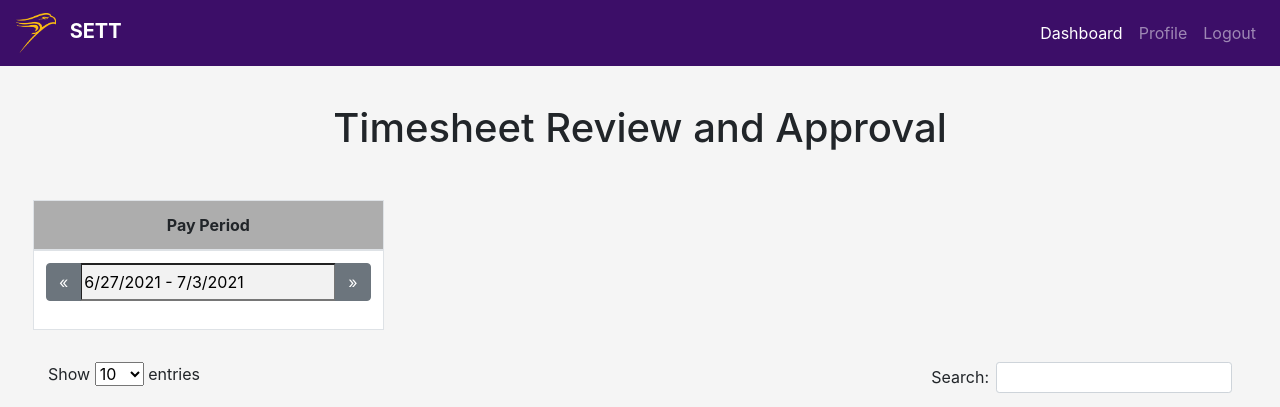
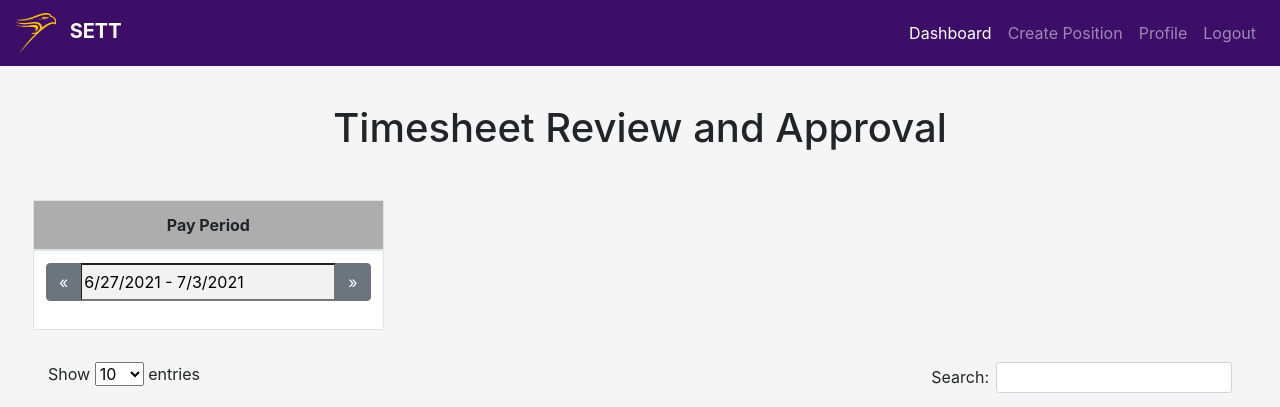
Before and after one commit to saniazi/CP465_Project_SETT, a Django app: template sett/main_app/templates/main_app/supervisor_dashboard.html in a window 1280 px wide. Shown: the top 407 px of the page. Run offline with Django 3.2, Linux system fonts and the light colour scheme; the template is opened without the code that fills it, so the values that code supplies are empty; some libraries are stand-ins or nearby versions.

Commit message:
Fixed navbar links

```diff
--- a/sett/main_app/templates/main_app/base.html
+++ b/sett/main_app/templates/main_app/base.html
@@ -19,13 +19,10 @@
     <script src="https://cdn.jsdelivr.net/npm/bootstrap@4.6.0/dist/js/bootstrap.bundle.min.js" integrity="sha384-Piv4xVNRyMGpqkS2by6br4gNJ7DXjqk09RmUpJ8jgGtD7zP9yug3goQfGII0yAns" crossorigin="anonymous"></script>
 
     <nav class="navbar navbar-expand-sm navbar-dark fixed-top" style="background-color: #3c0e68;">
-        <a class="navbar-brand" href="#">
+        <a class="navbar-brand" href="{% url 'home' %}">
             <img src="{% static 'main_app/images/transparentHalk.png' %}" alt="Logo" width="40" height="40" class="mr-2">
             <strong>SETT</strong>
         </a>
-        <!-- <a class="navbar-brand" href="#">
-            SETT
-        </a> -->
 
         <button class="navbar-toggler" type="button" data-toggle="collapse" data-target="#collapsibleNavbar">
             <span class="navbar-toggler-icon"></span>
@@ -34,15 +31,7 @@
         <!-- Navbar links -->
         <div class="collapse navbar-collapse" id="collapsibleNavbar">
             <ul class="navbar-nav ml-auto">
-                <li class="nav-item active">
-                <a class="nav-link" href="{% url 'dashboard-student' %}">Dashboard</a>
-                </li>
-                <li class="nav-item">
-                <a class="nav-link" href="{% url 'profile' %}">Profile</a>
-                </li>
-                <li class="nav-item">
-                <a class="nav-link" href="{% url 'logout' %}">Logout</a>
-                </li>
+                {% block nav_links %}{% endblock %}
             </ul>
         </div>
     </nav>
--- a/sett/main_app/templates/main_app/supervisor_dashboard.html
+++ b/sett/main_app/templates/main_app/supervisor_dashboard.html
@@ -6,6 +6,20 @@
 <link rel="stylesheet" href="https://cdnjs.cloudflare.com/ajax/libs/bootstrap-datepicker/1.9.0/css/bootstrap-datepicker3.min.css" integrity="sha512-rxThY3LYIfYsVCWPCW9dB0k+e3RZB39f23ylUYTEuZMDrN/vRqLdaCBo/FbvVT6uC2r0ObfPzotsfKF9Qc5W5g==" crossorigin="anonymous" referrerpolicy="no-referrer" />
 <link rel="stylesheet" type="text/css" href="{% static 'main_app/fonts/font-awesome-4.7.0/css/font-awesome.min.css' %}">
 {% endblock header %}
+{% block nav_links %}
+<li class="nav-item active">
+    <a class="nav-link" href="{% url 'super-dash' %}">Dashboard</a>
+</li>
+<li class="nav-item">
+    <a class="nav-link" href="#">Create Position</a>
+</li>
+<li class="nav-item">
+    <a class="nav-link" href="{% url 'profile' %}">Profile</a>
+</li>
+<li class="nav-item">
+    <a class="nav-link" href="{% url 'logout' %}">Logout</a>
+</li>
+{% endblock nav_links %}
 {% block content %}
 
 <div id="container" class="container-fluid px-5 pb-5" style="background-color: #f5f5f5;">
```
Also changed, not shown: sett/main_app/templates/main_app/student_dashboard.html (+11 -0 lines).
